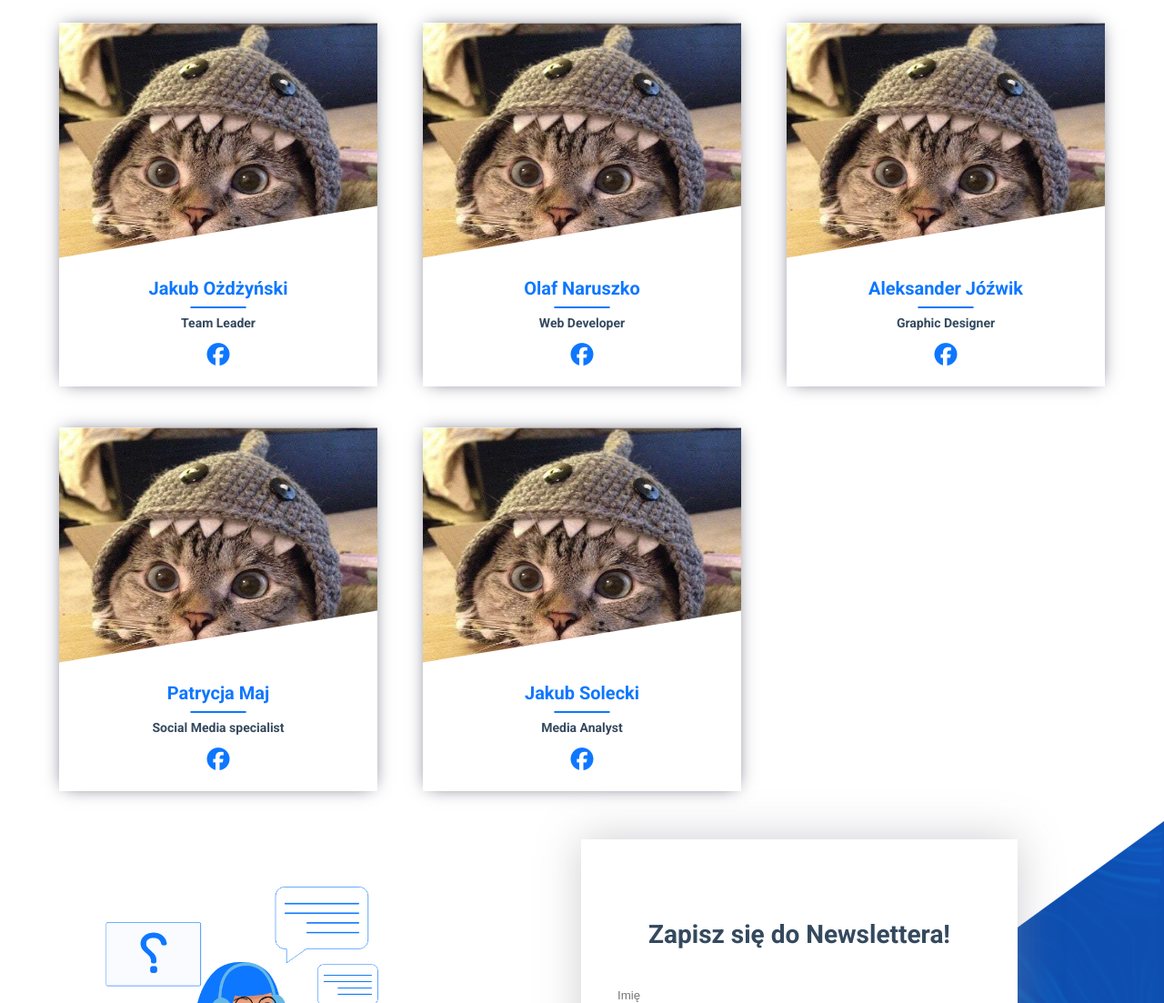
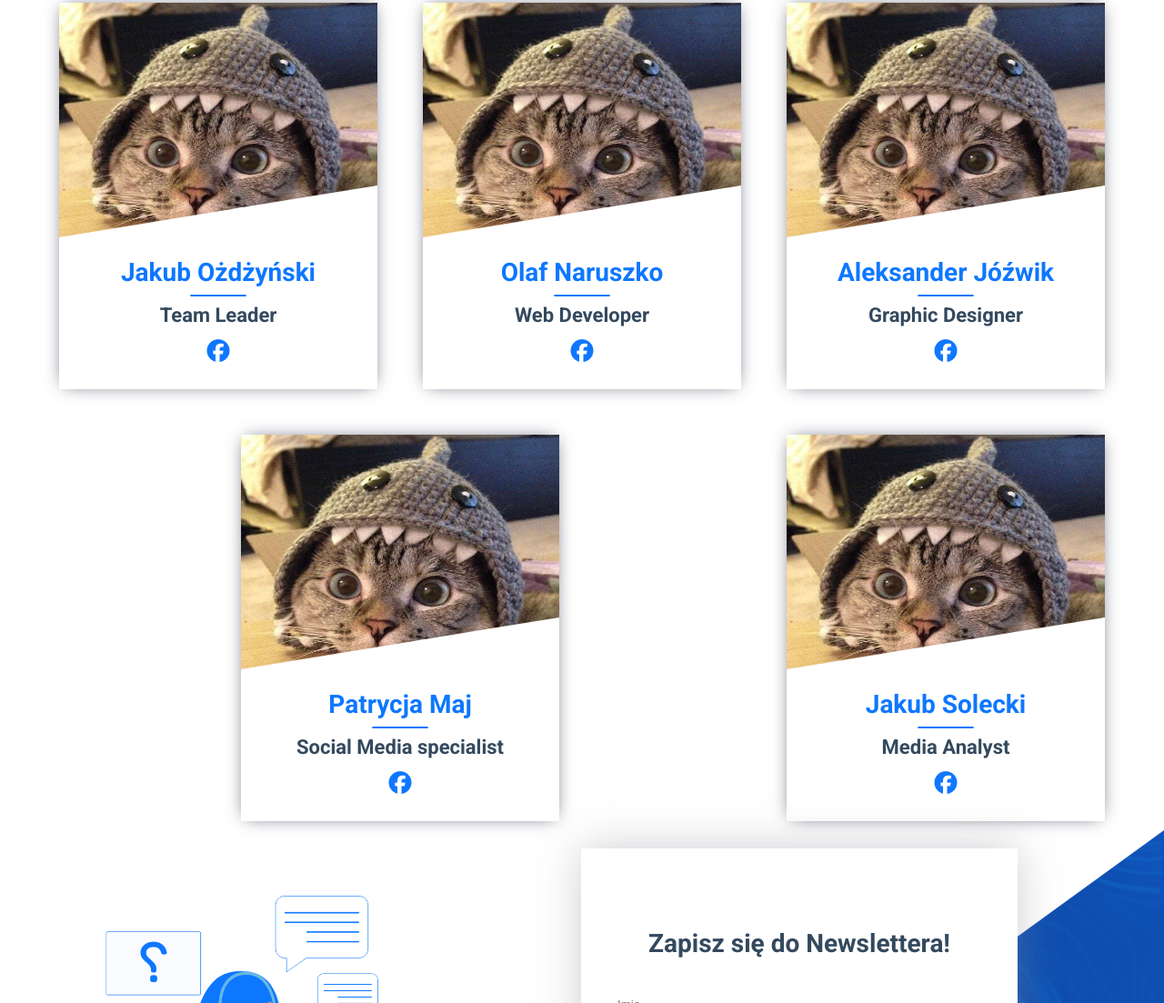
Before and after one commit to Olaf1001/Your-Way, a plain HTML site: page index.html in a window 1280 px wide. Shown: the part 2279-3382 px from the top of the page at 91% size. Drawn offline with Linux system fonts and the light colour scheme.

Commit message:
Fix rwd for team-board

```diff
--- a/styles/scss/style.scss
+++ b/styles/scss/style.scss
@@ -549,18 +549,18 @@ h2 {
 }
 .team-board {
     display: grid;
-    grid-template-columns: auto ;
-    grid-template-rows: auto;
-    height: 1900px;
+    grid-template-columns: auto;
+    grid-auto-rows: auto;
     align-items: center;
     justify-content: center;
+    grid-gap: 30px;
 
     .teammate {
         justify-self: center;
         display: flex;
         flex-direction: column;
         align-items: center;
-        width: 250px;
+        width: 300px;
         height: 400px;
         background-color: white;
         box-shadow: 0px 0px 19px -6px rgba(66, 68, 90, 1);
@@ -582,6 +582,7 @@ h2 {
         hr {
             width: 60px;
             border: 1px solid $blue;
+            background-color: $blue;
             border-radius: 5px;
         }
 
@@ -614,30 +615,43 @@ h2 {
     }
     .team-board {
         display: grid;
-        grid-template-columns: 355px 355px;
-        height: 1350px;
+        grid-template-columns: auto auto;
         align-items: center;
         justify-content: center;
+        grid-gap: 50px;
+        grid-template-areas: "first second"
+                             "third fourth"
+                             "fifth fifth";
+    }
+
+    .fourth-person {
+        grid-area: fourth;
+    }
+
+    .fifth-person {
+        grid-area: fifth;
     }
 }
 
 @media (min-width: 1024px) {
     .teammate {
         width: 350px!important;
+        height: 425px!important;
 
         p {
-            font-size: 35px;
+            font-size: 28px!important;
         }
         span {
-            font-size: 22px;
+            font-size: 22px!important;
         }
     }
     .team-board {
         display: grid;
-        grid-template-columns: 400px 400px 400px;
-        height: 890px;
+        grid-template-columns: auto auto auto;
         align-items: center;
         justify-content: center;
+        grid-template-areas: "first second third"
+                             "fourth fourth fifth";
     }
 }
 
```
Also changed, not shown: styles/css/style.css, 1 other file.
